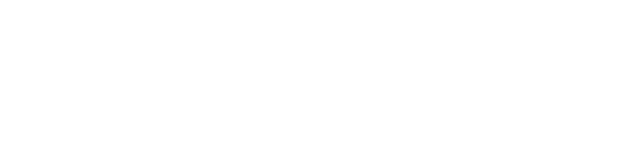
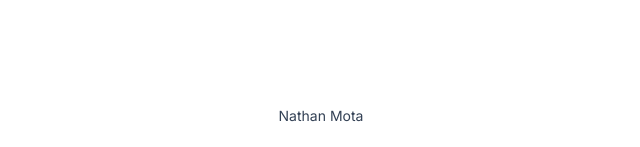
Before and after one commit to nathanmota-dev/blog-nextjs, a Next.js app: page / in a window 1280 px wide. Shown: the part 1586-1733 px from the top of the page, without its empty margins (319-959 px from the left). Before the commit the page ends 1656 px from the top, so only its background shows below. Built offline with nearby package versions, Linux system fonts and the light colour scheme.

Commit message:
:lipstick: feat: create footer

```diff
--- /dev/null
+++ b/app/components/footer/index.tsx
@@ -0,0 +1,27 @@
+import { FaGithub, FaLinkedinIn } from "react-icons/fa6";
+import { MdOutlineEmail } from "react-icons/md";
+
+export default function Footer() {
+    return (
+        <footer className="flex flex-col items-center mb-6">
+            <ul className="flex items-center justify-center gap-3">
+                <li>
+                    <a href="mailto:nathansmota@gmail.com">
+                        <MdOutlineEmail size={28} />
+                    </a>
+                </li>
+                <li>
+                    <a href="mailto:nathansmota@gmail.com">
+                        <FaLinkedinIn size={28} />
+                    </a>
+                </li>
+                <li>
+                    <a href="mailto:nathansmota@gmail.com">
+                        <FaGithub size={28} />
+                    </a>
+                </li>
+            </ul>
+            <h2 className="text-sm text-slate-700 dark:text-muted-foreground text-justify mt-2">Nathan Mota</h2>
+        </footer>
+    )
+}
--- a/app/layout.tsx
+++ b/app/layout.tsx
@@ -3,6 +3,7 @@
 import { ThemeProvider } from '@/components/theme-provider';
 import './globals.css'
 import cn from 'classnames';
+import Footer from './components/footer';
 
 const inter = Inter({ subsets: ['latin'] })
 
@@ -20,7 +21,7 @@
     <html lang="en">
       <body
         className={cn(
-          "min-h-screen font-sans bg-white dark:bg-slate-950 antialiased text-white",
+          "min-h-screen flex flex-col bg-white dark:bg-slate-950 antialiased text-white",
           inter.className
         )}>
         <ThemeProvider
@@ -29,7 +30,10 @@
           enableSystem
           disableTransitionOnChange
         >
-          {children}
+          <div className="flex-grow">
+            {children}
+          </div>
+          <Footer />
         </ThemeProvider>
       </body>
     </html>
```
